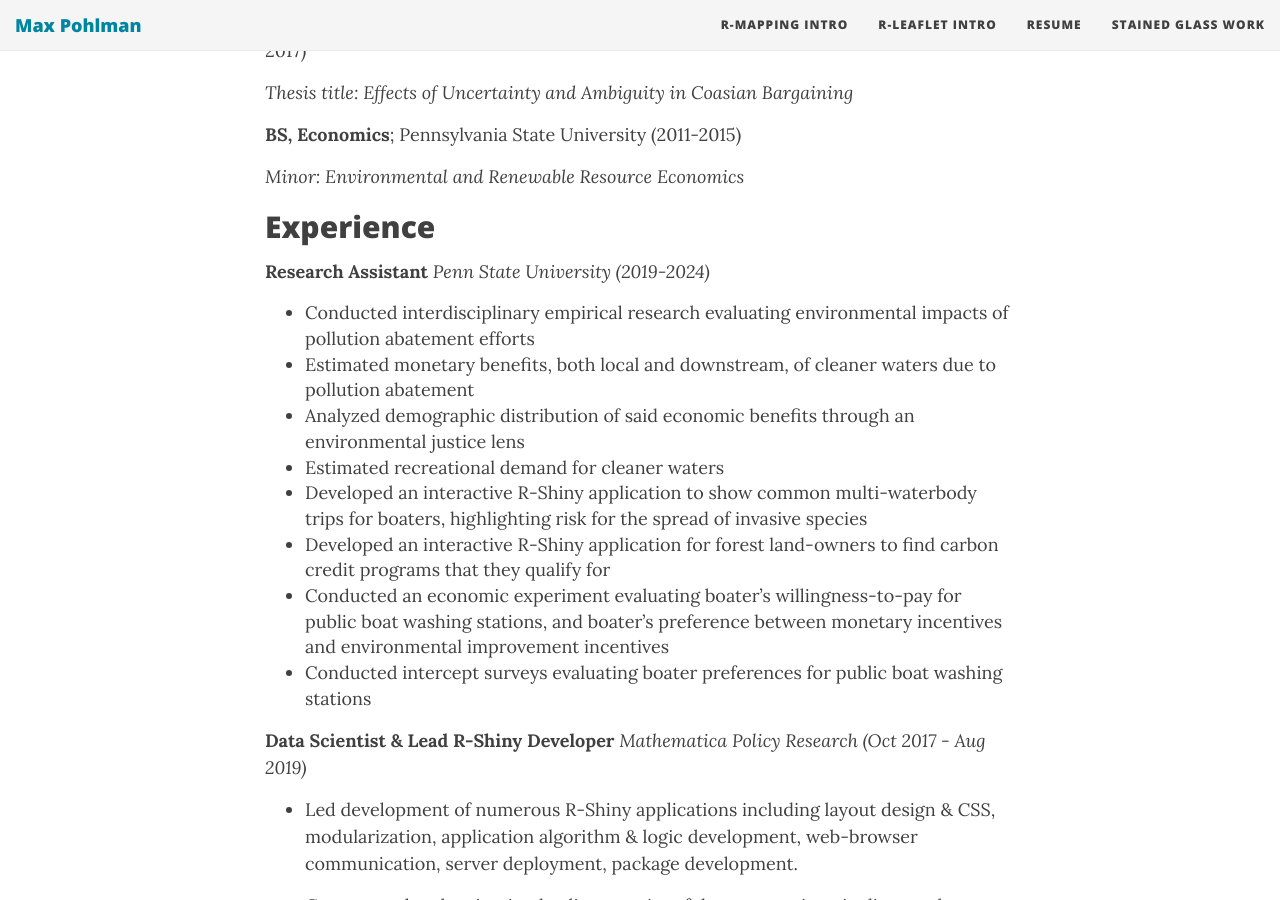
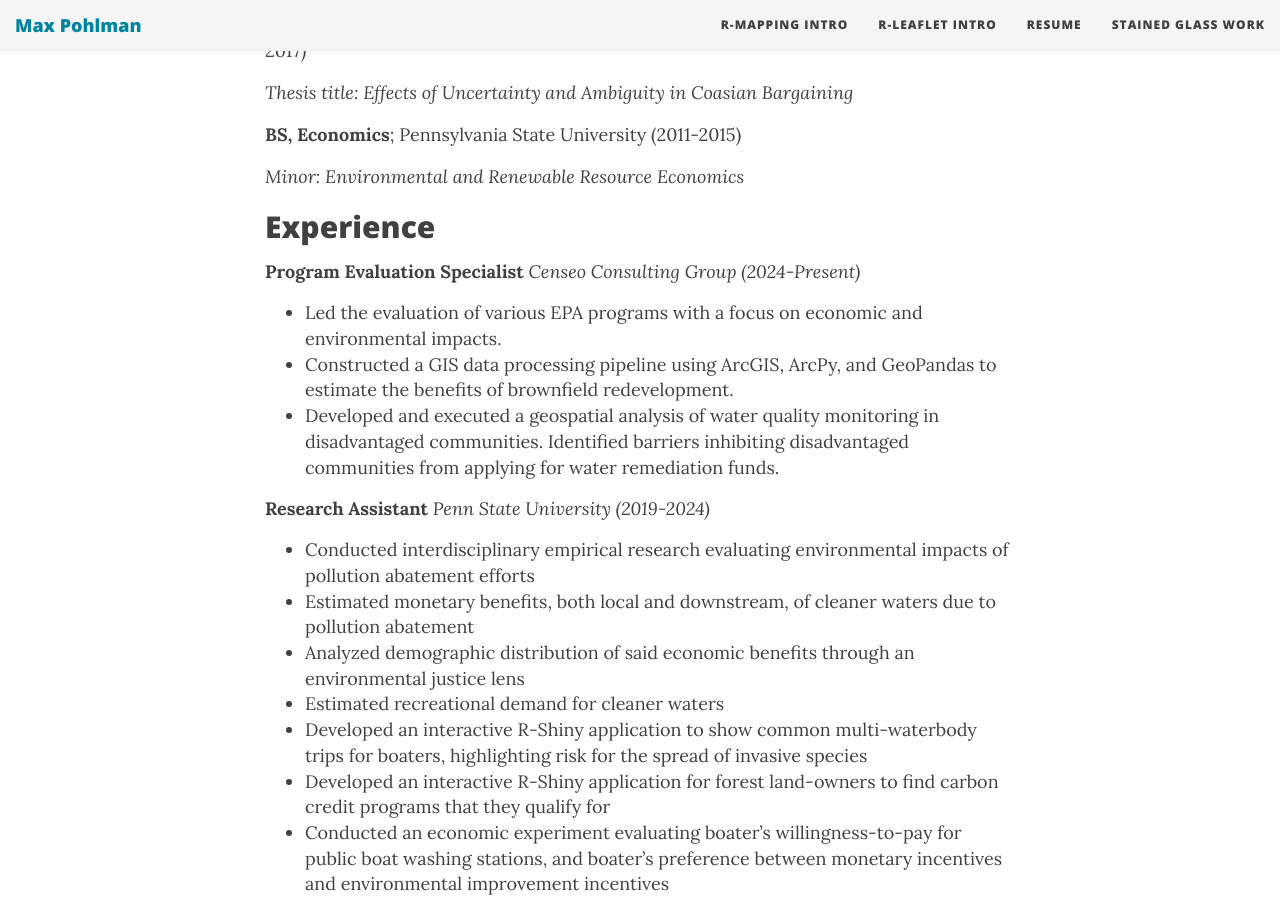
Before and after one commit to maxpohlman/maxpohlman.github.io, a Jekyll site: the page built from resume.md, in a window 1280 px wide and 900 px high, scrolled down 664 px. Built offline with Jekyll 4.4.1, drawn with Linux system fonts in a browser that asks for light colours; nearby versions of some CDN libraries; our own code applies the rules of GitHub Pages for plain Markdown files.

Commit message:
added resume

```diff
--- a/resume.md
+++ b/resume.md
@@ -29,6 +29,14 @@
 
 Experience
 ----------
+
+**Program Evaluation Specialist**
+*Censeo Consulting Group (2024-Present)*
+
+* Led the evaluation of various EPA programs with a focus on economic and environmental impacts.
+* Constructed a GIS data processing pipeline using ArcGIS, ArcPy, and GeoPandas to estimate the benefits of brownfield redevelopment.
+* Developed and executed a geospatial analysis of water quality monitoring in disadvantaged communities. Identified barriers inhibiting disadvantaged communities from applying for water remediation funds.
+
 
 **Research Assistant**
 *Penn State University (2019-2024)*
```
